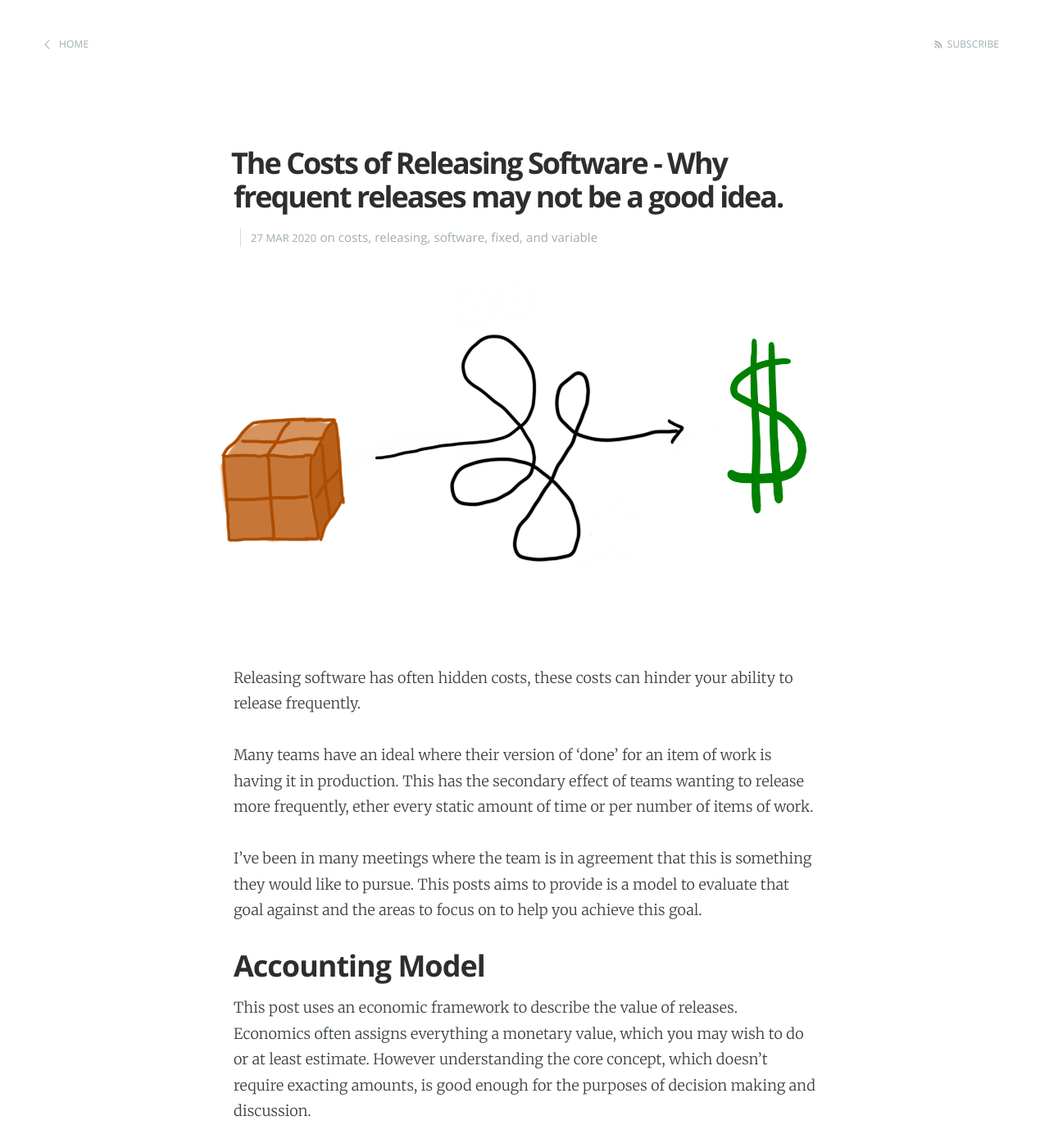
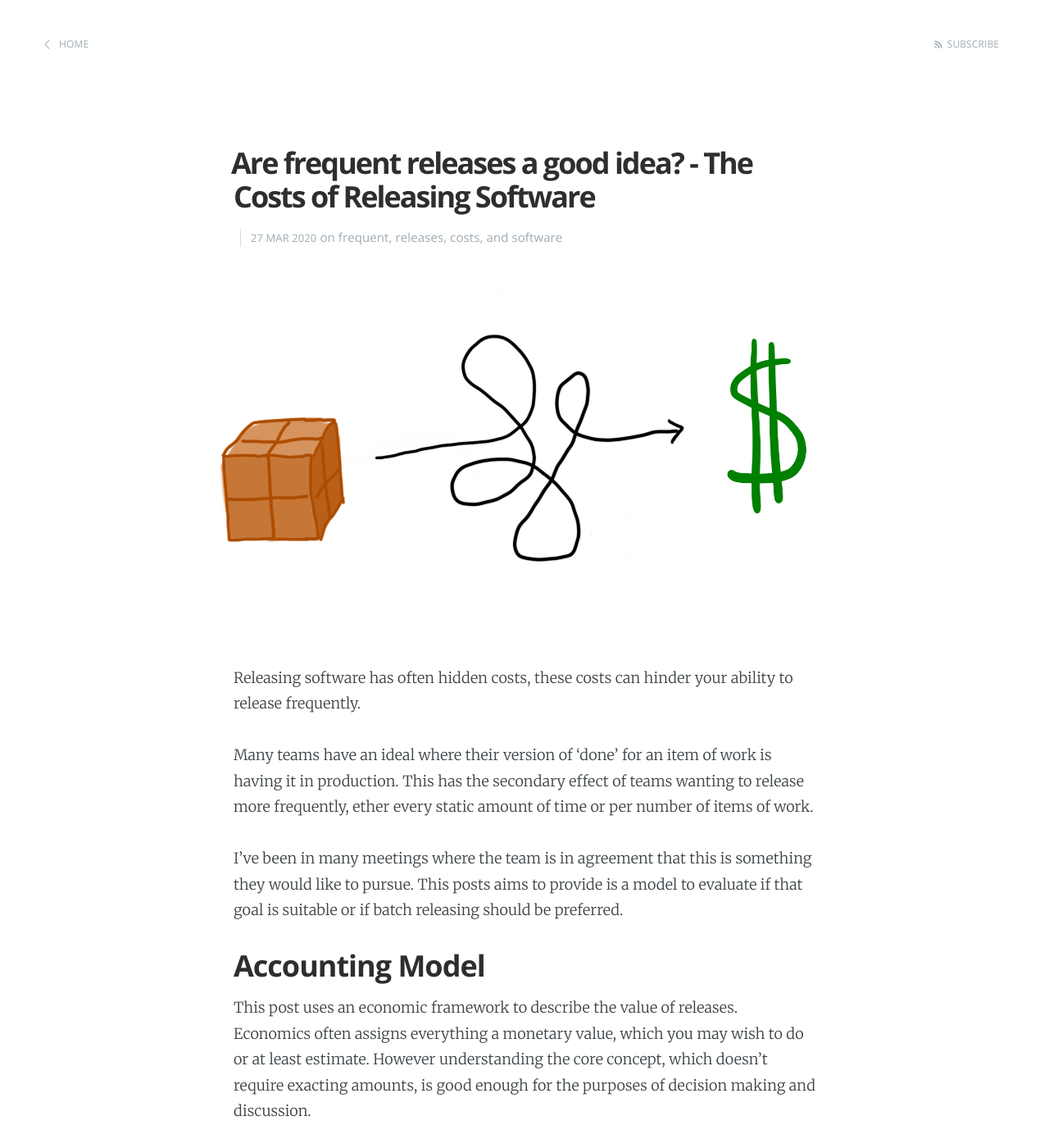
Before and after one commit to NiallBunting/niallbunting.github.io, a Jekyll site: the page built from _posts/2020-03-27-are-frequent-releases-a-good-idea.markdown, in a window 1280 px wide and 1400 px high. Shown: the whole window at 82% size. Built offline with Jekyll 4.4.1, drawn with Linux system fonts in a browser that asks for light colours; some of the changed text lies outside the part shown.

Commit message:
Small updates to title and summary sentance.

```diff
--- a/_posts/2020-03-27-costs-of-releasing-software-frequent-releases.markdown
+++ b/_posts/2020-03-27-are-frequent-releases-a-good-idea.markdown
@@ -1,8 +1,8 @@
 ---
 layout: post
-title:  "The Costs of Releasing Software - Why frequent releases may not be a good idea."
+title:  "Are frequent releases a good idea? - The Costs of Releasing Software"
 date:   2020-03-27 14:30:00
-categories: costs releasing software fixed variable
+categories: frequent releases costs software
 ---
 
 ![](/assets/images/costs-of-software/header.png)
@@ -11,7 +11,7 @@ Releasing software has often hidden costs, these costs can hinder your ability t
 
 Many teams have an ideal where their version of 'done' for an item of work is having it in production. This has the secondary effect of teams wanting to release more frequently, ether every static amount of time or per number of items of work.
 
-I've been in many meetings where the team is in agreement that this is something they would like to pursue. This posts aims to provide is a model to evaluate that goal against and the areas to focus on to help you achieve this goal.
+I've been in many meetings where the team is in agreement that this is something they would like to pursue. This posts aims to provide is a model to evaluate if that goal is suitable or if batch releasing should be preferred.
 
 ## Accounting Model
 
@@ -114,6 +114,8 @@ This means that the best way to work out if it is possible for your team to rele
 
 If the team can't change these processes, then it may be more profitable to have more value in each release (higher revenue) for each time you need to pay the costs. The goal of smaller releases may not be the best option and it may be better to choose a larger release cycle.
 
+To sum up, this very much depends on your organisation and how much freedom your team has. High dependencies mean that you should probably aim for infrequent batched releases and vice versa for low dependencies.
+
 # Footnote
 
 I hope this article has helped and can bring more nuance to the argument for releasing faster depending on the organisational structure around your team.
```
